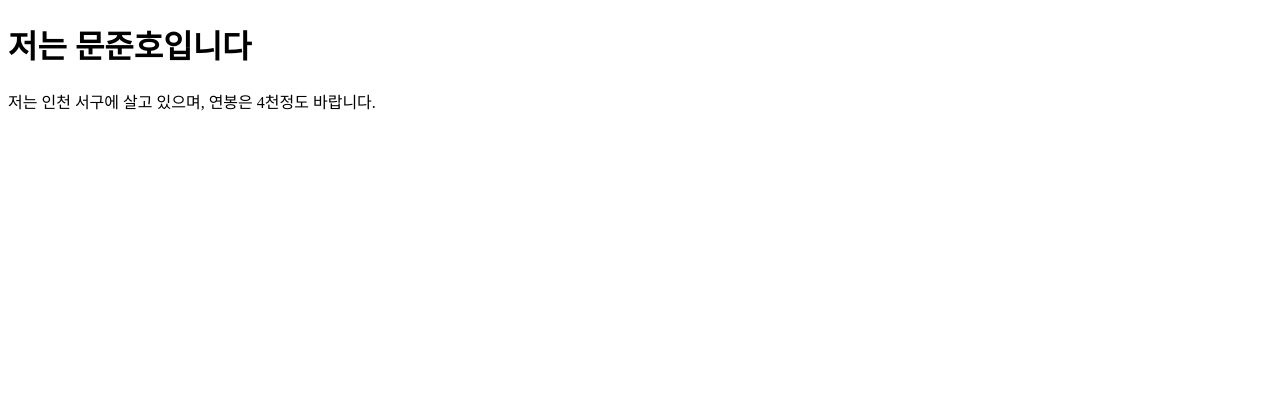
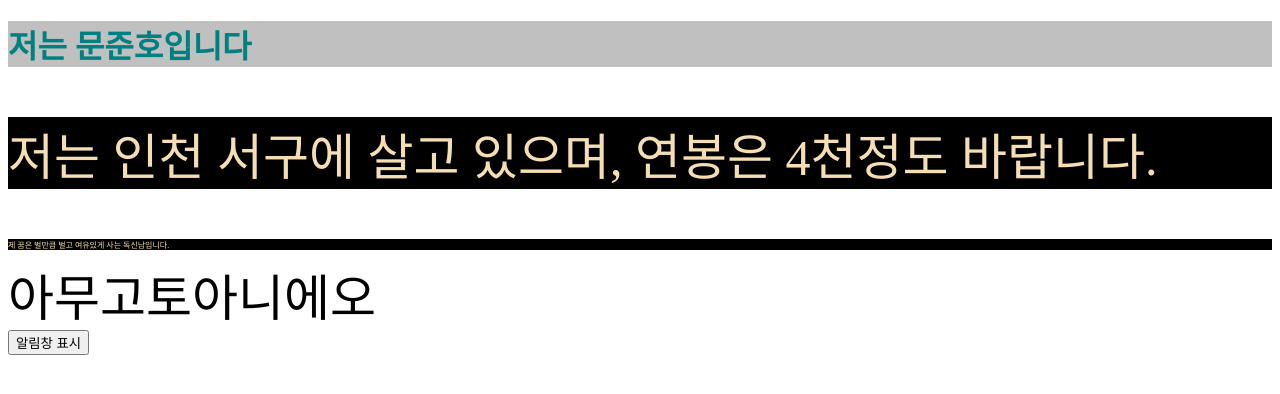
Before and after one commit to measephemeral/measephemeral.github.io, a plain HTML site: page index.html in a window 1280 px wide. Drawn offline with Linux system fonts and the light colour scheme.

Commit message:
HTML 기초학습

```diff
--- a/index.html
+++ b/index.html
@@ -5,9 +5,32 @@
     <meta name="viewport" content="width=device-width, initial-scale=1.0">
     <meta http-equiv="X-UA-Compatible" content="ie=edge">
     <title>Document</title>
+    <style>
+        h1{
+            color:teal;
+            background-color: silver;
+        }
+        p{
+            color:wheat;
+            background-color: black;
+        }
+        .big{
+            font-size: 50px;
+        }
+        #dream{
+            font-size: 8px;
+        }
+    </style>
 </head>
 <body>
     <h1>저는 문준호입니다</h1>
-    <p>저는 인천 서구에 살고 있으며, 연봉은 4천정도 바랍니다.</p>
+    <p class="big">저는 인천 서구에 살고 있으며, 연봉은 4천정도 바랍니다.</p>
+    <p id="dream">제 꿈은 벌만큼 벌고 여유있게 사는 독신남입니다.</p>
+    <div class="big">아무고토아니에오</div>
+    <button id=btn>알림창 표시</button>
+    <script>
+        const btn = document.querySelector('#btn');
+        btn.addEventListener('click',function(){alert('나를 클릭하셨군요!');});
+    </script>
 </body>
 </html>
```
